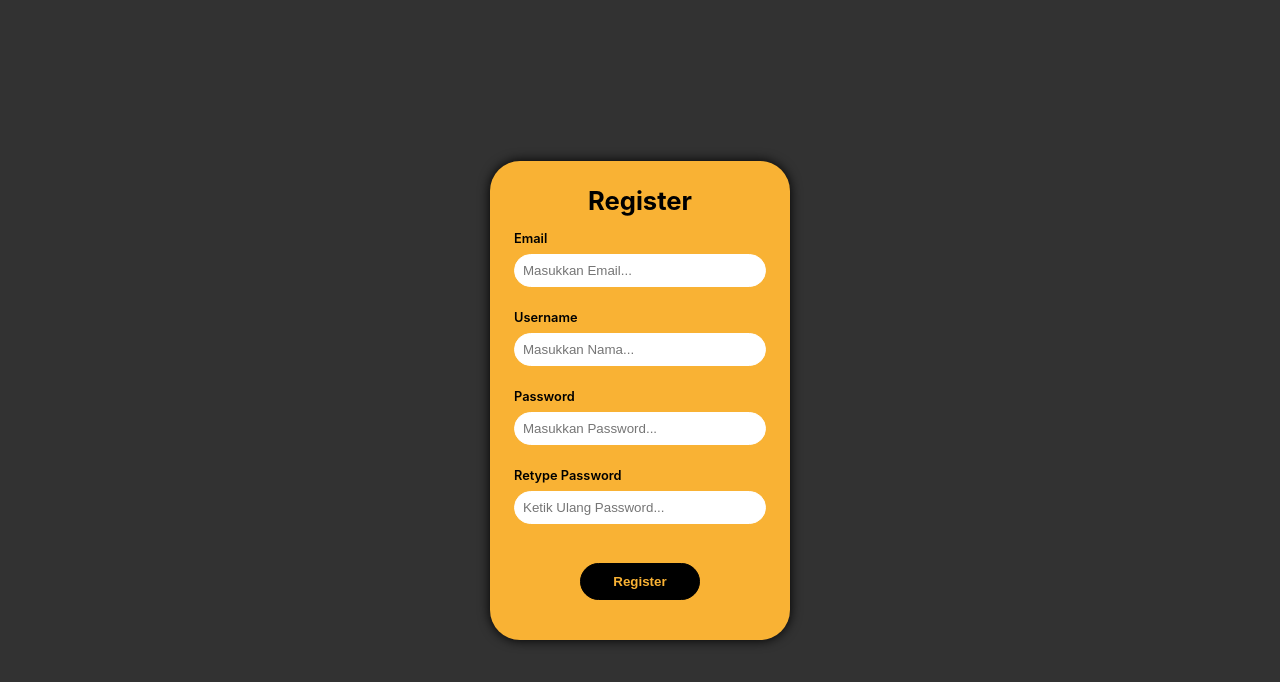
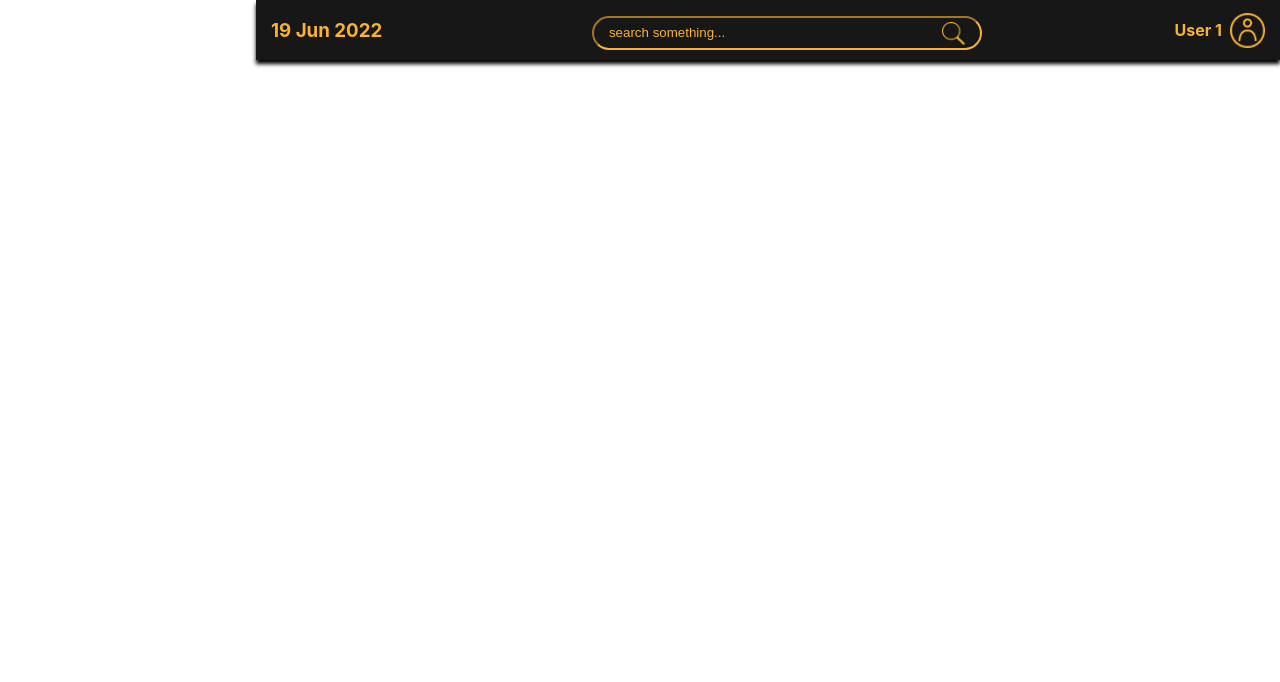
Before and after one commit to rg-km/final-project-engineering-49, a React (Create React App) app in the folder FE/lms49-app/: page / in a window 1280 px wide. Shown: the top 682 px of the page. Built offline with nearby package versions, Linux system fonts and the light colour scheme.

Commit message:
chore: edit layout navbar component

```diff
--- a/FE/lms49-app/public/index.html
+++ b/FE/lms49-app/public/index.html
@@ -24,7 +24,7 @@
       work correctly both with client-side routing and a non-root public URL.
       Learn how to configure a non-root public URL by running `npm run build`.
     -->
-    <title>React App</title>
+    <title>LMS 49</title>
   </head>
   <body>
     <noscript>You need to enable JavaScript to run this app.</noscript>
--- a/FE/lms49-app/src/App.js
+++ b/FE/lms49-app/src/App.js
@@ -5,7 +5,7 @@ import Navbar from "./Component/Navbar/Navbar";
 
 function App() {
     return (
-        <Register />
+        <Navbar />
     )
 }
 
--- a/FE/lms49-app/src/Component/Navbar/Navbar.js
+++ b/FE/lms49-app/src/Component/Navbar/Navbar.js
@@ -1,6 +1,8 @@
 import React from "react";
 import "./Style/Navbar.css";
 import { useState, useEffect } from "react";
+import UserIcon from "../../Assets/user_icon.png";
+import SearchIcon from "../../Assets/search.png";
 
 function Navbar() {
 
@@ -25,17 +27,18 @@ function Navbar() {
 
           <div className="searchBar">
             <input type="text" placeholder="search something..." />
+            <div className="iconSearch">
+              <img src={SearchIcon} alt="search" />
+            </div>
           </div>
 
           <div className="profileNavbar">
             <h4>User 1</h4>
-            <a>
-              <img
-                src="https://www.w3schools.com/howto/img_avatar.png"
-                alt="Avatar"
-                className="avatarNavbar"/>
+            <a href="#">
+              <img src={UserIcon} alt="Avatar" className="avatarNavbar" />
             </a>
           </div>
+
         </div>
       </div>
     );
--- a/FE/lms49-app/src/Component/Navbar/Style/Navbar.css
+++ b/FE/lms49-app/src/Component/Navbar/Style/Navbar.css
@@ -24,14 +24,31 @@
     margin-left: 15px;
 }
 
+.searchBar {
+    display: flex;
+    justify-content: center;
+    align-items: center;
+}
+
 .searchBar input {
     background-color: #171717;
     border-color: #F9B234;
+    border-radius: 50px;
     color: #F9B234;
-    margin-top: 10px;
-    padding: 15px;
+    margin-top: 5px;
+    padding: 15px 50px 15px 15px;
     width: 390px;
     height: 30px;
+}
+
+.searchBar .iconSearch {
+    margin-top: 10px;
+    margin-left: -40px;
+}
+
+.searchBar .iconSearch img {
+    width: 23px;
+    height: 23px;
 }
 
 .profileNavbar {
@@ -42,7 +59,8 @@
 
 .profileNavbar h4 {
     color: #F9B234;
-    margin-top: 10px;
+    margin-top: 12px;
+    margin-right: 3px;
 }
 
 .profileNavbar a {
@@ -50,8 +68,7 @@
 }
 
 .profileNavbar img {
-    width: 30px;
-    height: 30px;
+    width: 35px;
+    height: 35px;
     margin-left: 5px;
-    border-radius: 25px;
 }
```
Also changed, not shown: FE/lms49-app/src/Assets/search.png (added), FE/lms49-app/src/Assets/user_icon.png (added).
